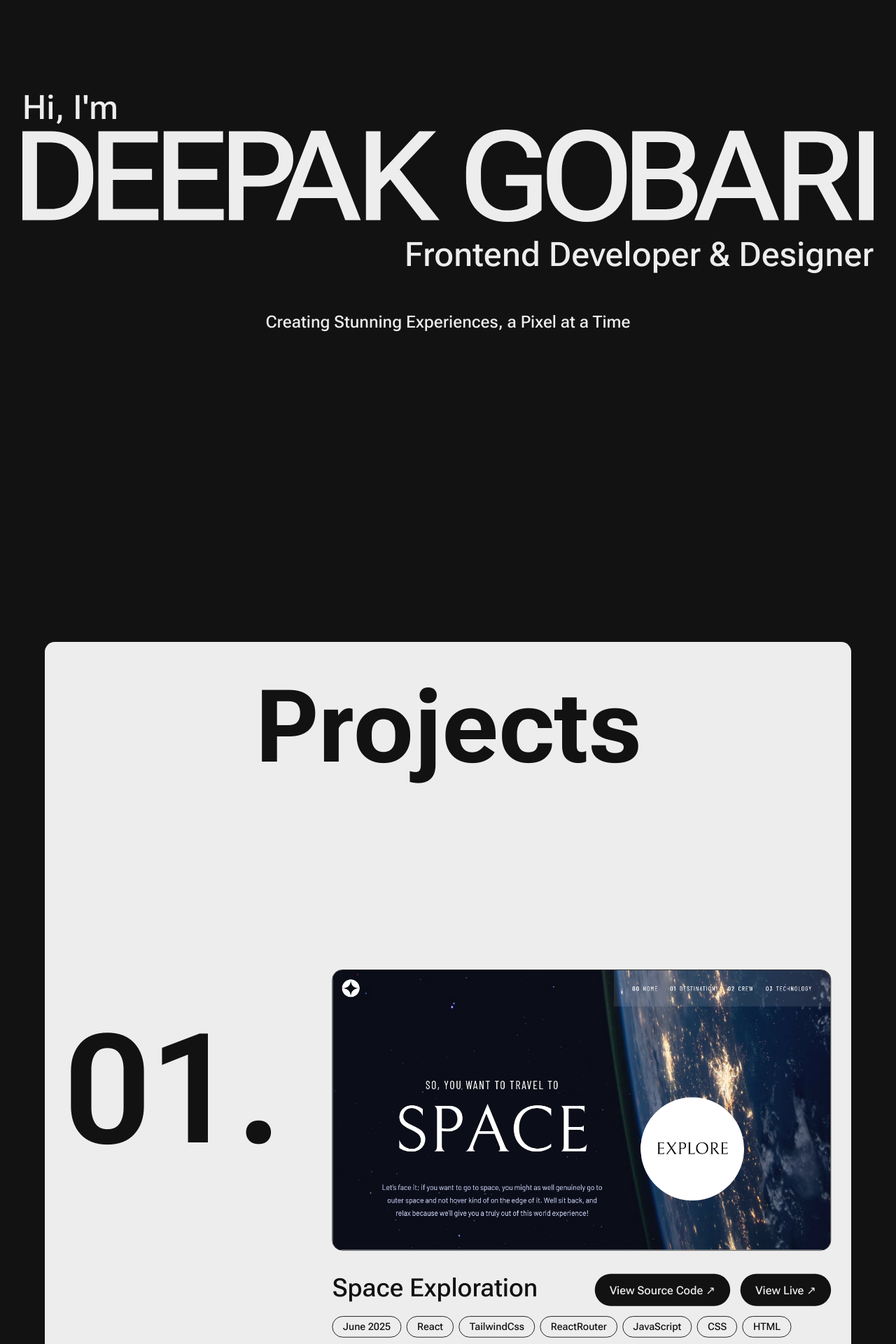
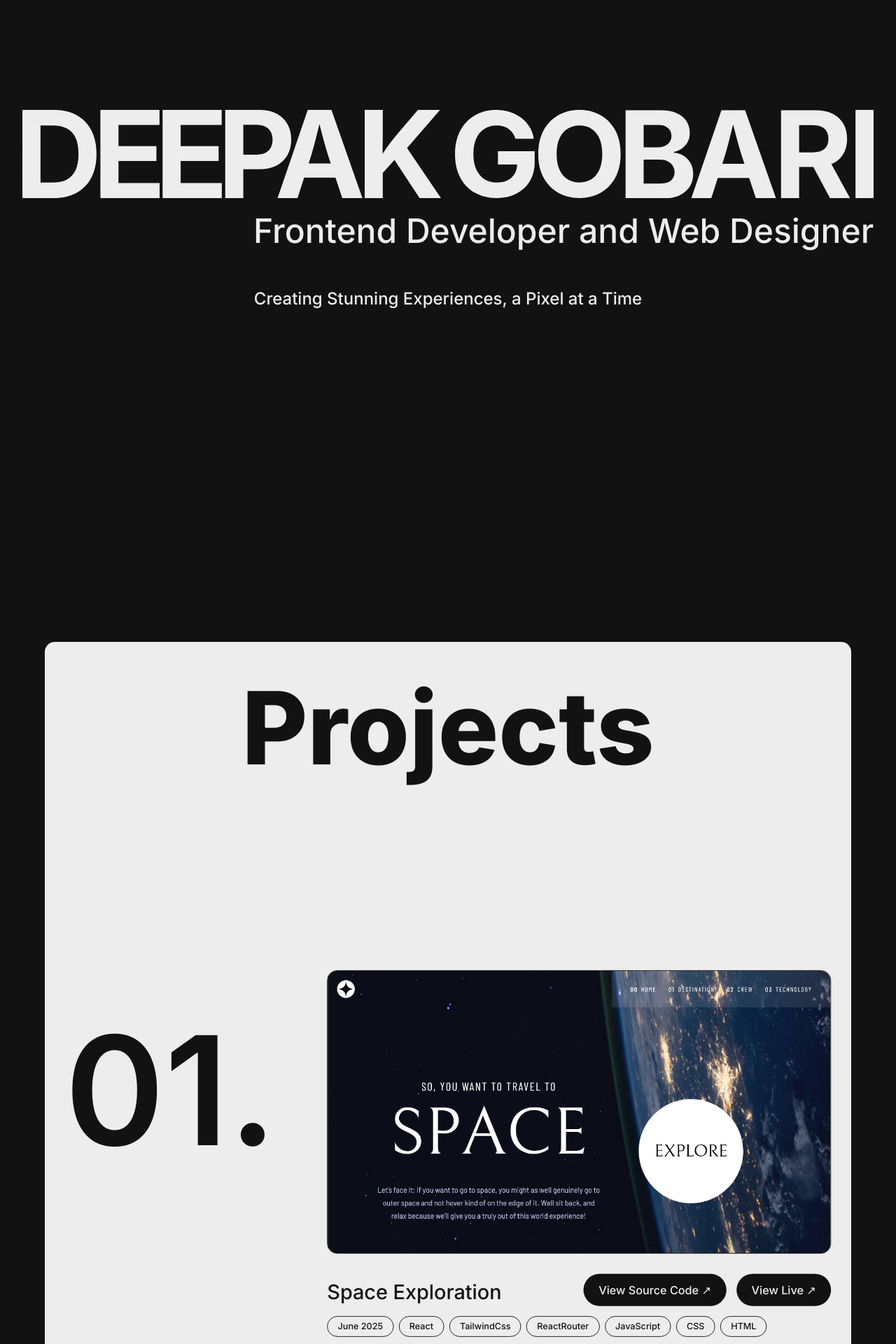
Before and after one commit to mintdexdev/portfolio, a React (Vite) app: page / in a window 1280 px wide. Shown: the part 100-2020 px from the top of the page at 70% size. Built offline with nearby package versions, Linux system fonts and the light colour scheme.

Commit message:
change font to inter

```diff
--- a/src/components/About.jsx
+++ b/src/components/About.jsx
@@ -14,8 +14,8 @@ export default function About() {
           <div>
             <div className='max-w-[50ch] bg text-l2 text-justify'>
               <p className='my-12'>I am 'Deepak Gobari', or you can call me 'Dex'. I recently graduated with a Bachelor's degree in Computer Applications.</p>
-              <p className='my-12'>I am passionate about frontend development & design, driven by my love for technology and creativity. I aspire to craft digital experiences that are as functional as they are visually engaging.</p>
-              <p className='my-12'>I am working toward building my career in field of Frontend Development & Design, creating interactive user experience.</p>
+              <p className='my-12'>I am passionate about frontend development and Web design, driven by my love for technology and creativity. I aspire to craft digital experiences that are as functional as they are visually engaging.</p>
+              <p className='my-12'>I am working toward building my career by crafting high performance pretty things on the web with interactive user experience.</p>
             </div>
             <div className='flex justify-end'>
               <a
--- a/src/components/Contact.jsx
+++ b/src/components/Contact.jsx
@@ -31,7 +31,7 @@ export default function Contact() {
               title='send email to dex'
               target='_blank'
             >
-              <ButtonLightOutline>Message on Twitter ↗</ButtonLightOutline>
+              <ButtonLightOutline>Message me on X ↗</ButtonLightOutline>
             </a>
             {/* <a href='#'>Schedule a meeting</a> */}
 
--- a/src/components/Footer.jsx
+++ b/src/components/Footer.jsx
@@ -3,6 +3,7 @@ import { navList } from '@/data/navList'
 import ContainerX from '@/components/ui/ContainerX';
 import { ButtonLightOutline } from './ui/Button';
 import Time from './ui/Time';
+import DeepakGobari from './ui/DeepakGobari';
 
 export default function Footer() {
 
@@ -35,9 +36,7 @@ export default function Footer() {
         </nav>
 
         <Time />
-        <div className='mt-10'>
-          <img src="/assets/deepak-gobari.svg" alt="deepak gobari" />
-        </div>
+        <DeepakGobari />
       </ContainerX>
     </footer>
   )
--- a/src/components/Hero.jsx
+++ b/src/components/Hero.jsx
@@ -1,4 +1,5 @@
 import ContainerX from '@/components/ui/ContainerX';
+import DeepakGobari from './ui/DeepakGobari';
 
 export default function Hero() {
   return (
@@ -6,7 +7,7 @@ export default function Hero() {
 
       {/* Not Visible, for SEO/accesibility use*/}
       <div className='sr-only' >
-        <h1 >Hi, I'm Deepak Gobari, Frontend Developer & Designer</h1>
+        <h1 >Hi, I'm Deepak Gobari, Frontend Developer and Web Designer</h1>
         <p>Creating Stunning Experiences, a Pixel at a Time</p>
       </div>
 
@@ -16,9 +17,8 @@ export default function Hero() {
           <div className='h-dvh min-h-[640px] flex items-center justify-center'>
 
             <div className='w-full'>
-              <span className='text-l4'>Hi, I'm</span>
-              <img src="/assets/deepak-gobari.svg" alt="deepak gobari" />
-              <div className='w-fit ml-auto mt-4 text-l4 '>Frontend Developer & Designer</div>
+              <DeepakGobari />
+              <div className='w-fit ml-auto mt-4 text-l4 '>Frontend Developer and Web Designer</div>
               <div className='mt-12 text-l1 text-center '>Creating Stunning Experiences, a Pixel at a Time</div>
             </div>
           </div>
--- a/src/components/Navbar.jsx
+++ b/src/components/Navbar.jsx
@@ -34,7 +34,7 @@ export default function Navbar() {
 
           <a href="/">
             {/* <img src="" alt="image" /> */}
-            mintdexdev
+            DEX
           </a>
 
           <ul className='flex gap-12'>
--- a/src/components/Skills.jsx
+++ b/src/components/Skills.jsx
@@ -14,8 +14,7 @@ export default function Skills() {
     skillArray.forEach((skill, i) => {
       gsap.from(skill, {
         opacity: 0,
-        // x: 80,
-        scale: 0.90,
+        x: 120,
         delay: i * 0.1,
         scrollTrigger: {
           trigger: skill,
--- a/src/components/Stack.jsx
+++ b/src/components/Stack.jsx
@@ -21,8 +21,6 @@ export default function Stack() {
             </div>
 
             <div className='w-3/4'>
-
-              <div className=' relative '>
               {developmentStackList.map((item, index, array) => (
                 <div
                   className='sticky'
@@ -42,8 +40,15 @@ export default function Stack() {
                 </div>
               ))}
             </div>
+          </div>
 
-              <div className=' relative '>
+          <div className='flex gap-4'>
+
+            <div className='w-1/4 min-w-[280px] h-screen sticky top-0 grid place-items-center'>
+              <h3 className='text-l4'>Design</h3>
+            </div>
+
+            <div className='w-3/4'>
               {designStackList.map((item, index, array) => (
                 <div className=' sticky '
                   style={
@@ -63,7 +68,6 @@ export default function Stack() {
               ))}
             </div>
           </div>
-          </div>
 
         </ContainerX>
       </div>
--- /dev/null
+++ b/src/components/ui/DeepakGobari.jsx
@@ -0,0 +1,12 @@
+export default function DeepakGobari() {
+  return (
+    <div className='flex gap-5'>
+      <div className='w-full'>
+        <img src="/assets/deepak.svg" />
+      </div>
+      <div className='w-full'>
+        <img src="/assets/gobari.svg" />
+      </div>
+    </div>
+  )
+}
--- a/src/components/ui/ProjectCard.jsx
+++ b/src/components/ui/ProjectCard.jsx
@@ -16,7 +16,7 @@ export default function ProjectCard(
         src={imgSrc}
         alt="" />
       <div className='mt-8 flex justify-between items-end'>
-        <p className='text-l3'>{name}</p>
+        <p className='text-l2'>{name}</p>
         <div className='h-fit flex gap-4'>
           <a
             href={sourceCodeLink}
--- a/src/components/ui/Tag.jsx
+++ b/src/components/ui/Tag.jsx
@@ -2,6 +2,6 @@ import React from 'react'
 
 export default function Tag({children}) {
   return (
-    <div className="text-sm px-4 py-1 border rounded-full">{children}</div>
+    <div className="text-s1 px-4 py-1 border rounded-full">{children}</div>
   )
 }
--- a/src/global.css
+++ b/src/global.css
@@ -1,10 +1,10 @@
-@import url('https://fonts.googleapis.com/css2?family=Roboto+Flex:opsz,wght,GRAD@8..144,100..1000,-200..150&display=swap');
+@import url('https://fonts.googleapis.com/css2?family=Inter:ital,opsz,wght@0,14..32,100..900;1,14..32,100..900&display=swap');
 @import url('https://fonts.googleapis.com/css2?family=JetBrains+Mono:ital,wght@0,100..800;1,100..800&display=swap');
 @import "tailwindcss";
 
 @theme {
   --font-mono: "JetBrains Mono", monospace;
-  --font-sans: "Roboto Flex", sans-serif;
+  --font-sans: "Inter", sans-serif;
 }
 
 :root {
@@ -37,7 +37,7 @@ a {
 .text-l9 {
   font-size: calc((160/16) * 1rem);
   line-height: 1.2;
-  font-weight: 700;
+  font-weight: 800;
 }
 
 .text-l8 {
```
Also changed, not shown: public/assets/deepak.svg (added), public/assets/gobari.svg (added). Lines whose indentation alone changed are shown as unchanged.
